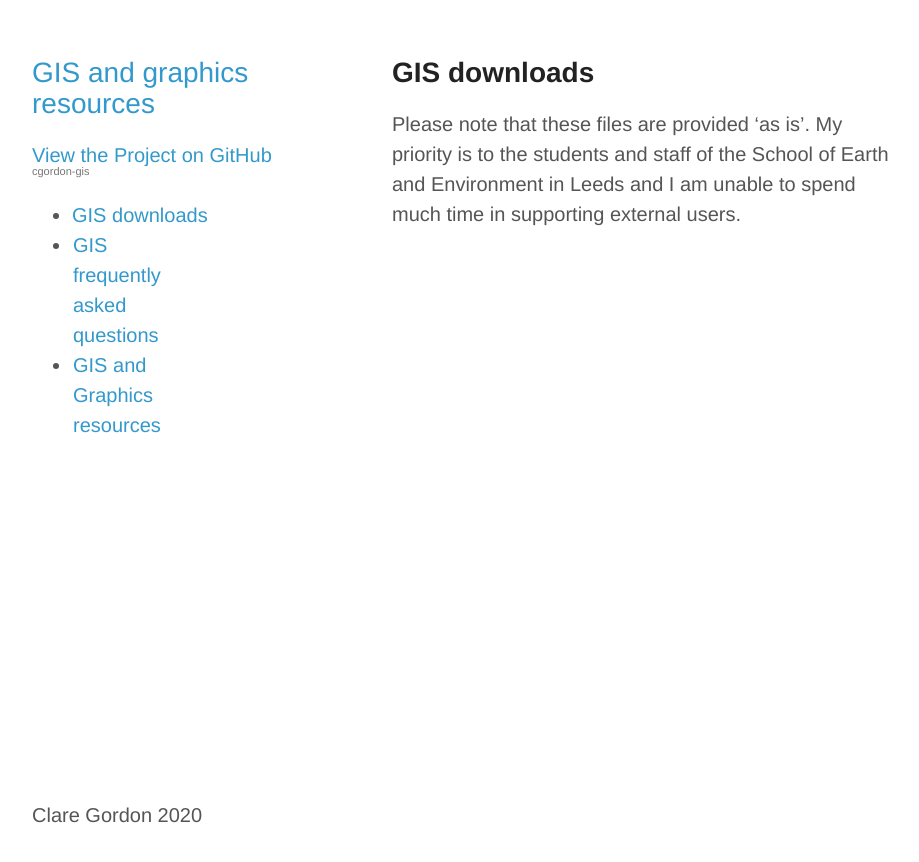
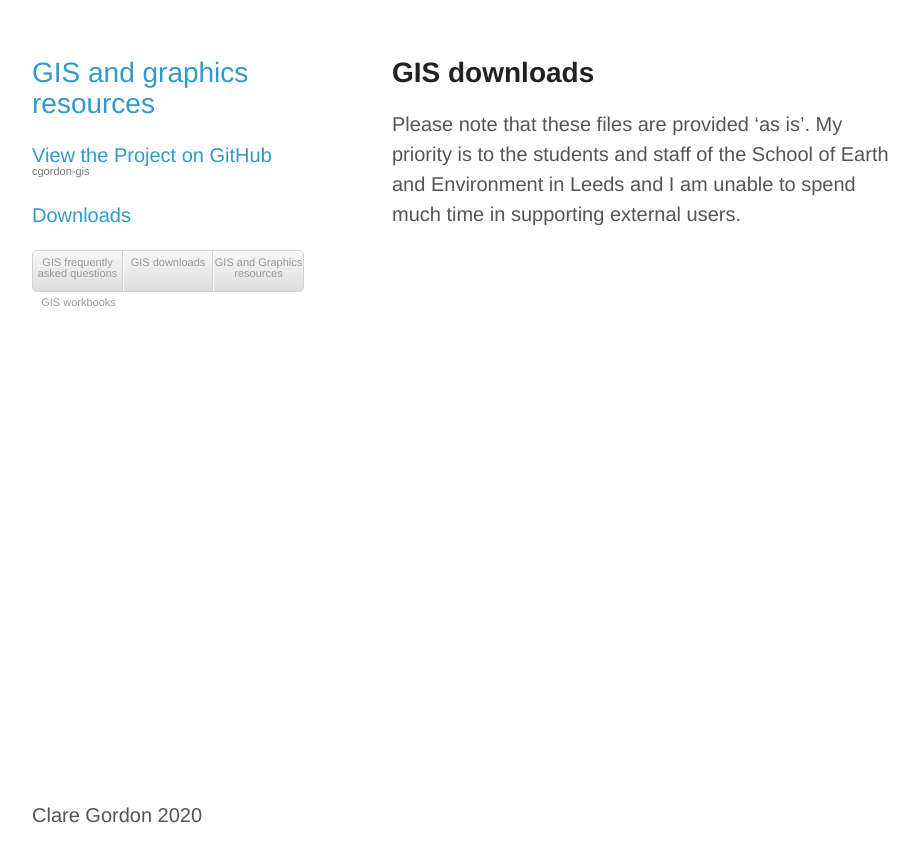
Before and after one commit to cgordon-gis/cgordon-gis.github.io, a Jekyll site: the page built from Downloads/index.md, in a window 1280 px wide. Shown: the top 862 px of the page, without its empty margins (178-1097 px from the left). Built offline with Jekyll 4.4.1, drawn with Linux system fonts in a browser that asks for light colours.

Commit message:
checking menus

```diff
--- a/_layouts/default.html
+++ b/_layouts/default.html
@@ -17,6 +17,8 @@
 	    <h1><a href="index.htm">GIS and graphics resources</a></h1>
 
 	    <p class="view"><a href="https://github.com/cgordon-gis/">View the Project on GitHub <small>cgordon-gis</small></a></p>
+
+	    <p class="view"><a href="downloads/">Downloads</a></p>
 
 	    {% comment %}
 	    This snippet spits out the HTML navigation derived from the front matter settings in your markdown files.
--- a/css/styles_j.css
+++ b/css/styles_j.css
@@ -101,43 +101,43 @@
   position:fixed;
 }
 
-/* header ul { */
-/*   list-style:none; */
-/*   height:40px; */
-/*    */
-/*   padding:0; */
-/*    */
-/*   background: #eee; */
-/*   background: -moz-linear-gradient(top, #f8f8f8 0%, #dddddd 100%); */
-/*   background: -webkit-gradient(linear, left top, left bottom, color-stop(0%,#f8f8f8), color-stop(100%,#dddddd)); */
-/*   background: -webkit-linear-gradient(top, #f8f8f8 0%,#dddddd 100%); */
-/*   background: -o-linear-gradient(top, #f8f8f8 0%,#dddddd 100%); */
-/*   background: -ms-linear-gradient(top, #f8f8f8 0%,#dddddd 100%); */
-/*   background: linear-gradient(top, #f8f8f8 0%,#dddddd 100%); */
-/*    */
-/*   border-radius:5px; */
-/*   border:1px solid #d2d2d2; */
-/*   box-shadow:inset #fff 0 1px 0, inset rgba(0,0,0,0.03) 0 -1px 0; */
-/*   width:270px; */
-/* } */
-/*  */
-/* header li { */
-/*   width:89px; */
-/*   float:left; */
-/*   border-right:1px solid #d2d2d2; */
-/*   height:40px; */
-/* } */
-/*  */
-/* header ul a { */
-/*   line-height:1; */
-/*   font-size:11px; */
-/*   color:#999; */
-/*   display:block; */
-/*   text-align:center; */
-/*   padding-top:6px; */
-/*   height:40px; */
-/* } */
-/*  */
+header ul {
+  list-style:none;
+  height:40px;
+
+  padding:0;
+
+  background: #eee;
+  background: -moz-linear-gradient(top, #f8f8f8 0%, #dddddd 100%);
+  background: -webkit-gradient(linear, left top, left bottom, color-stop(0%,#f8f8f8), color-stop(100%,#dddddd));
+  background: -webkit-linear-gradient(top, #f8f8f8 0%,#dddddd 100%);
+  background: -o-linear-gradient(top, #f8f8f8 0%,#dddddd 100%);
+  background: -ms-linear-gradient(top, #f8f8f8 0%,#dddddd 100%);
+  background: linear-gradient(top, #f8f8f8 0%,#dddddd 100%);
+
+  border-radius:5px;
+  border:1px solid #d2d2d2;
+  box-shadow:inset #fff 0 1px 0, inset rgba(0,0,0,0.03) 0 -1px 0;
+  width:270px;
+}
+
+header li {
+  width:89px;
+  float:left;
+  border-right:1px solid #d2d2d2;
+  height:40px;
+}
+
+header ul a {
+  line-height:1;
+  font-size:11px;
+  color:#999;
+  display:block;
+  text-align:center;
+  padding-top:6px;
+  height:40px;
+}
+
 strong {
   color:#222;
   font-weight:700;
```
Also changed, not shown: Downloads/workbooks.md (added, +10 -0 lines), Downloads/index.md (renamed from downloads.md), 2 other files.
